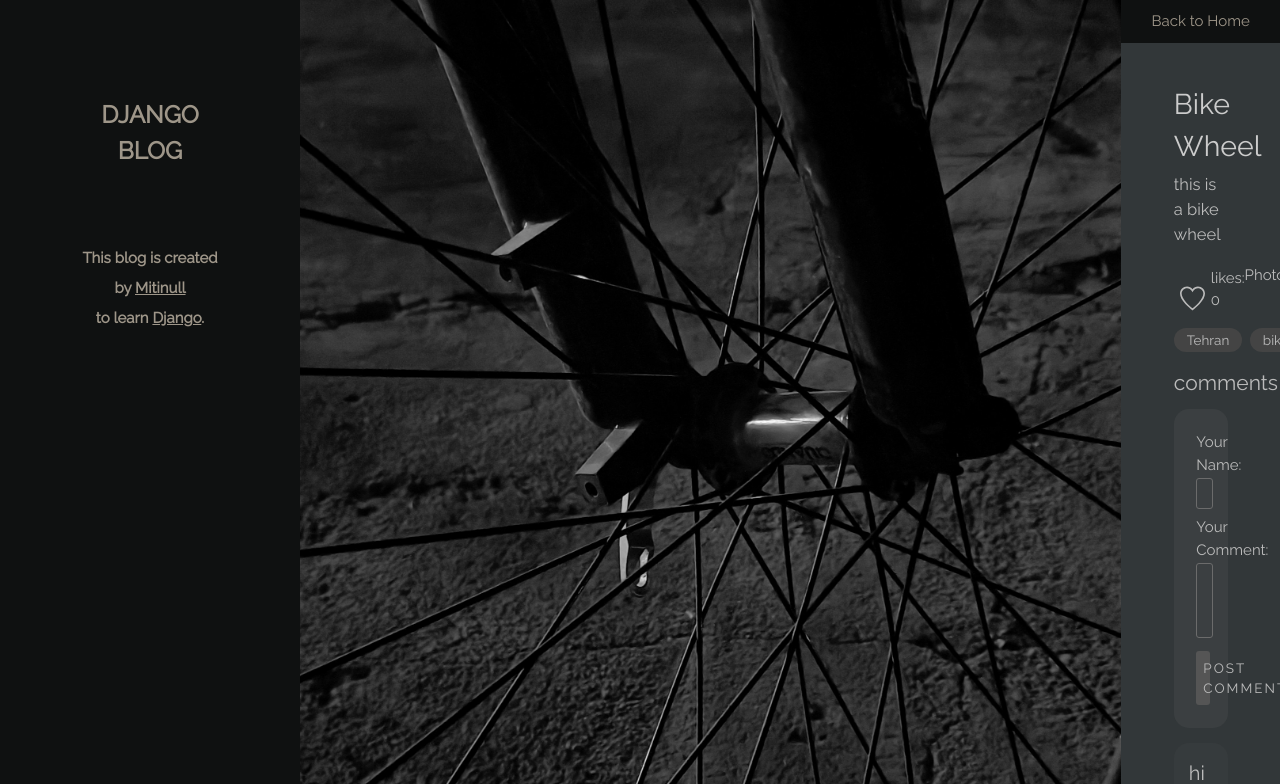
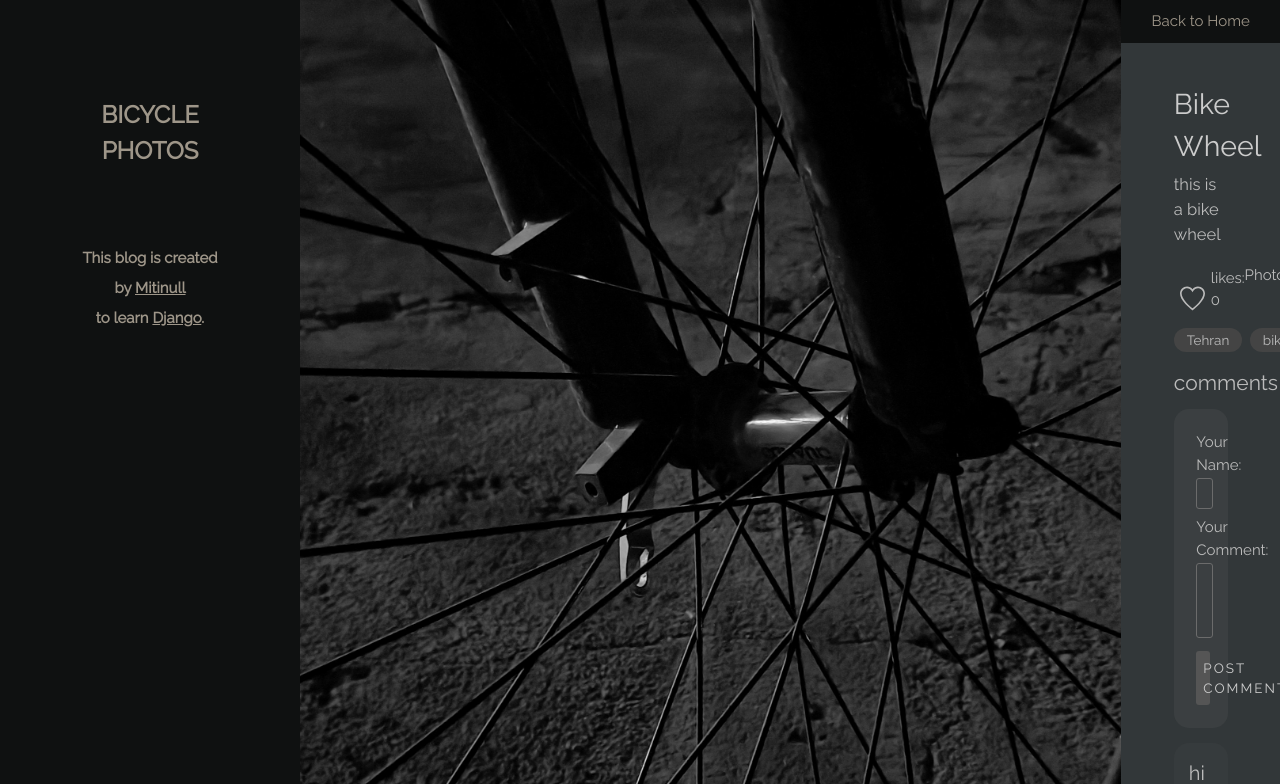
Before and after one commit to mitinull/django-blog, a Django app: a page that uses blog/templates/blog/header.html in a window 1280 px wide. Shown: the top 784 px of the page. Run offline with Django 4.2, Linux system fonts and the light colour scheme; data comes from the database, SQL or seed files in the repository.

Commit message:
Changing title + Changing post comment color

```diff
--- a/blog/static/blog/post-detail.css
+++ b/blog/static/blog/post-detail.css
@@ -133,7 +133,7 @@
   border-radius: 3px;
   margin-top: 5px;
   background: #555;
-  color: inherit;
+  color: #ccc;
 }
 
 .comment-section button:hover {
--- a/blog/templates/blog/header.html
+++ b/blog/templates/blog/header.html
@@ -3,9 +3,9 @@
   <br />
   <a href={% url "home-page" %} style="text-decoration:none;">
     <h3 class="w3-padding-64 w3-center">
-      <b>DJANGO
+      <b>BICYCLE
         <br />
-      BLOG</b>
+      PHOTOS</b>
     </h3>
   </a>
   <p style="padding:0px 3rem; line-height:2rem;">
@@ -23,7 +23,7 @@
 <header class="w3-container w3-top w3-hide-large w3-xlarge w3-padding-16"
         id="header">
   <a href={% url "home-page" %} style="text-decoration:none;">
-    <span class="w3-left w3-padding">Django Blog</span>
+    <span class="w3-left w3-padding">BICYCLE PHOTOS</span>
   </a>
   <span class="w3-right"
         style="padding: 8px 16px;
--- a/blog/templates/blog/post-detail.html
+++ b/blog/templates/blog/post-detail.html
@@ -2,7 +2,6 @@
 
 {% comment %}
   TODO: Fix broweser back button after post (comment and like)
-  TODO: Change title
 {% endcomment %}
 
 {% load static %}
```
Also changed, not shown: 1 other file.
